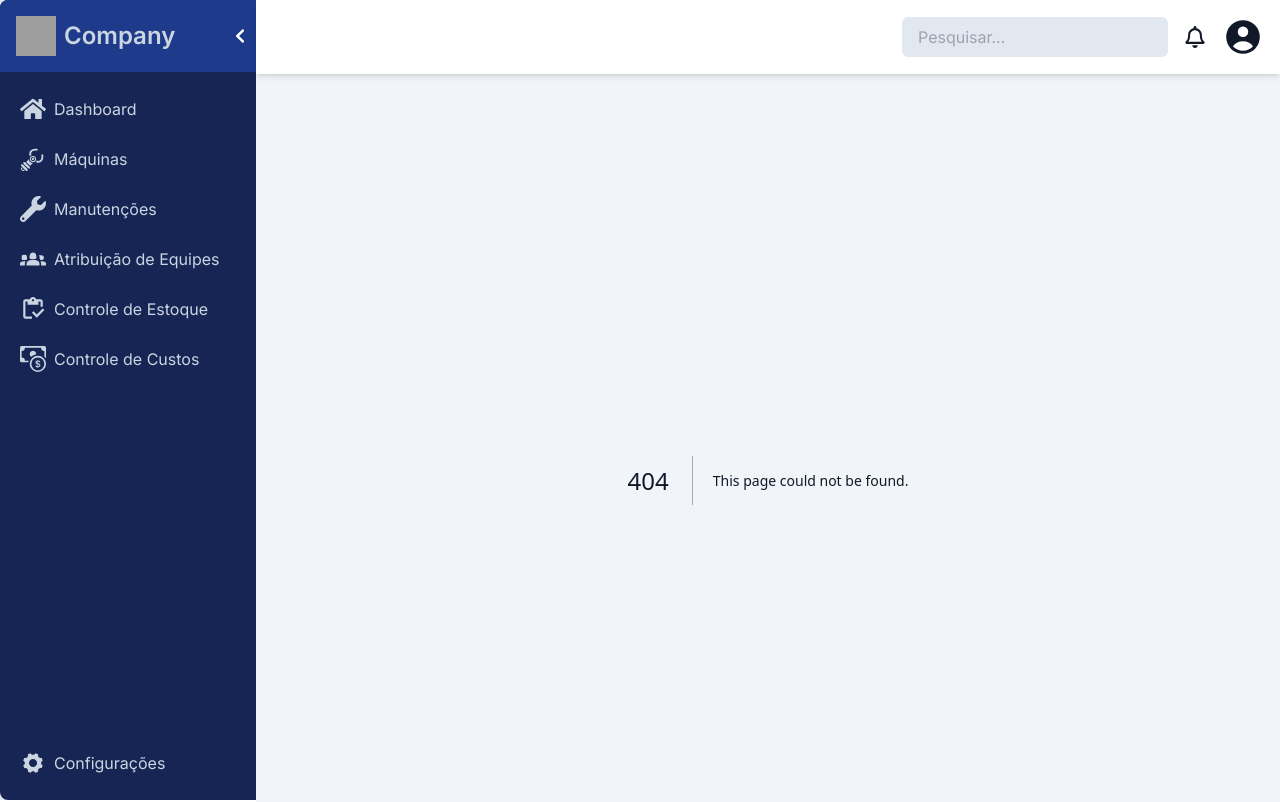
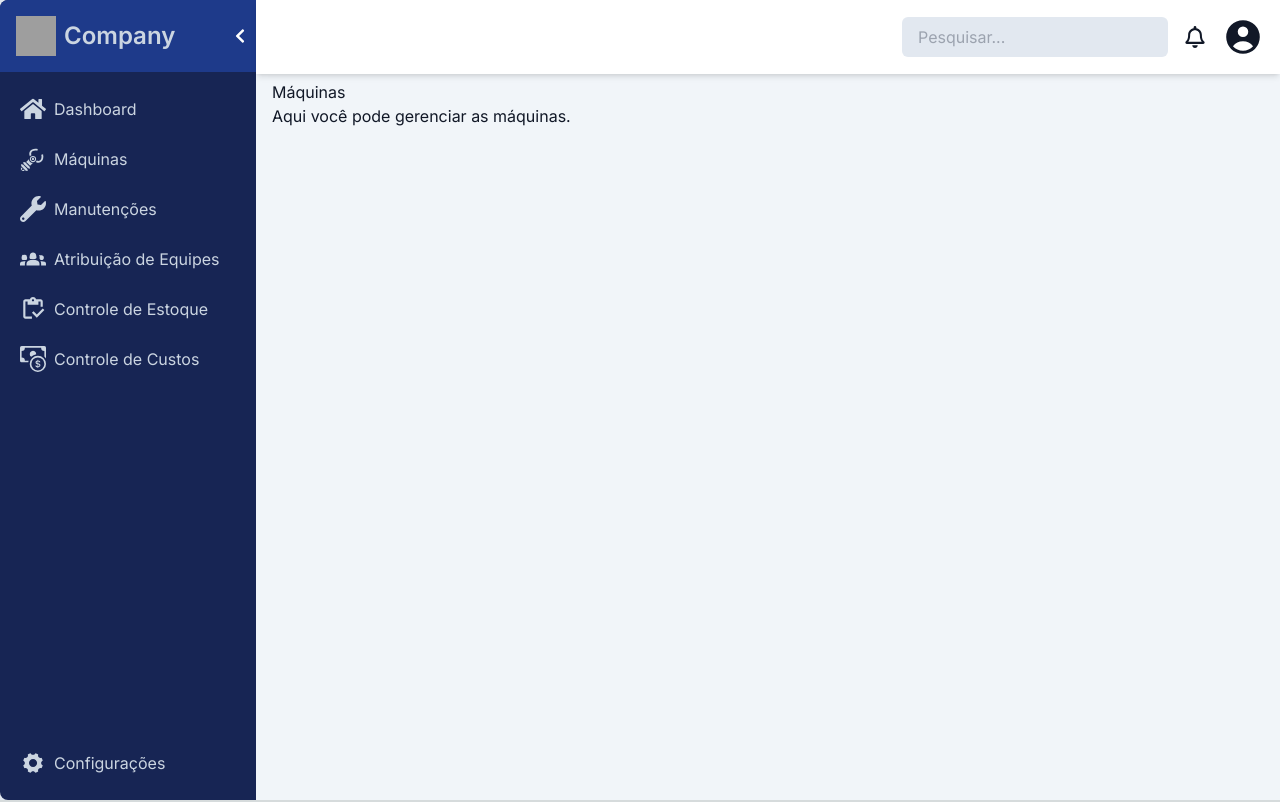
Before and after one commit to heCarlo/frontend, a Next.js app: page /machines in a window 1280 px wide. Before the commit this address had no page. Shown: the top 802 px of the page. Built offline with nearby package versions, Linux system fonts and the light colour scheme; grey boxes are pictures that could not be loaded.

Commit message:
feat: added home machines page

```diff
--- /dev/null
+++ b/app/machines/page.tsx
@@ -0,0 +1,13 @@
+// app/machines/page.tsx
+import React from 'react';
+
+const Machines: React.FC = () => {
+  return (
+    <div>
+      <h1>Máquinas</h1>
+      <p>Aqui você pode gerenciar as máquinas.</p>
+    </div>
+  );
+};
+
+export default Machines;
```
